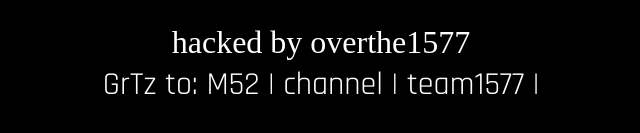
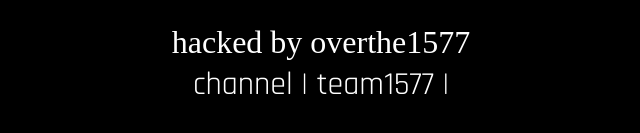
Before and after one commit to noncraz/rep, a plain HTML site: page index.html in a window 1280 px wide. Shown: the part 393-526 px from the top of the page, without its empty margins (319-959 px from the left). Drawn offline with Linux system fonts and the light colour scheme; a web font is replaced by a local one.

Commit message:
Update index.html

```diff
--- a/index.html
+++ b/index.html
@@ -87,7 +87,7 @@ a:visited, a:hover, a:focus {
  <p align="center">
 <img src="https://archive.org/download/img-0259_202310/IMG_0259.webp" jsaction="VQAsE" class="r48jcc pT0Scc iPVvYb" style="max-width: 2000px; width: 480px;" alt="Exp1o5iveDisorder" jsname="kn3ccd" aria-hidden="false"><br>  <font color="#FFFFFF" face="Iceland" size="6">hacked by overthe1577</font></a><font color="#FFFFFF">
 <br>
-<font size="6px">GrTz to: M52 | channel | team1577 | </a></font><font color="#FFFFFF">
+<font size="6px">channel | team1577 | </a></font><font color="#FFFFFF">
 <audio autoplay="" src="https://www.dropbox.com/scl/fi/a6ynbzgkh5t3k1am3mrz6/marsh.mp3?rlkey=r0stkwc5t1wmt35l0zc6pje4d&dl=0"></audio>
 </body>
 </html>
```
